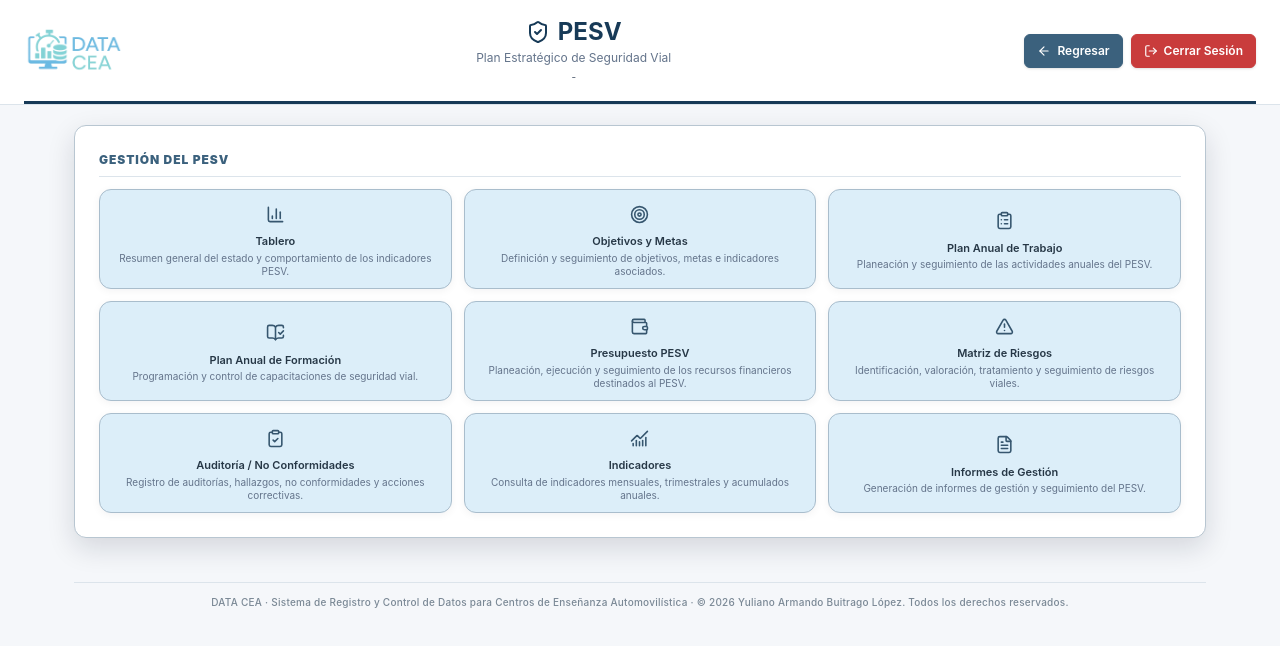
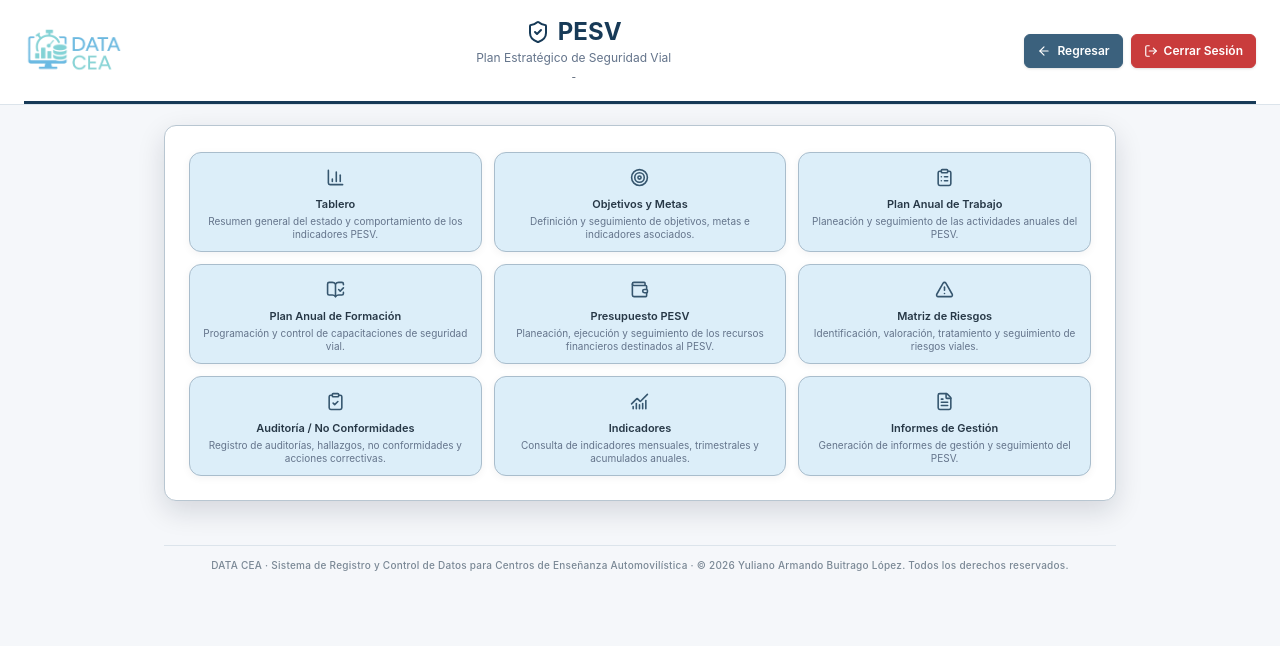
Before and after one commit to YulianoB/DATA-CEA, a Next.js app: page /admin/pesv in a window 1280 px wide. Shown: the top 646 px of the page. Built offline with nearby package versions, Linux system fonts and the light colour scheme; sample sign-in values are in the browser's storage.

Commit message:
Compacta contenedor del menu PESV

```diff
--- a/app/admin/pesv/page.jsx
+++ b/app/admin/pesv/page.jsx
@@ -24,7 +24,6 @@ import MenuNavegacion from '@/components/admin/MenuNavegacion'
 const GRUPOS_PESV = [
   {
     id: 'gestion-pesv',
-    titulo: 'Gestión del PESV',
     columnas: 3,
     compacta: true,
     opciones: [
@@ -106,7 +105,7 @@ export default function PesvPage() {
       rutaRegreso="/admin"
       textoRegreso="Regresar"
       mostrarCerrarSesion
-      anchoContenido="1180px"
+      anchoContenido="1000px"
       contenedorTarjetas
       mostrarPie
     />
```
